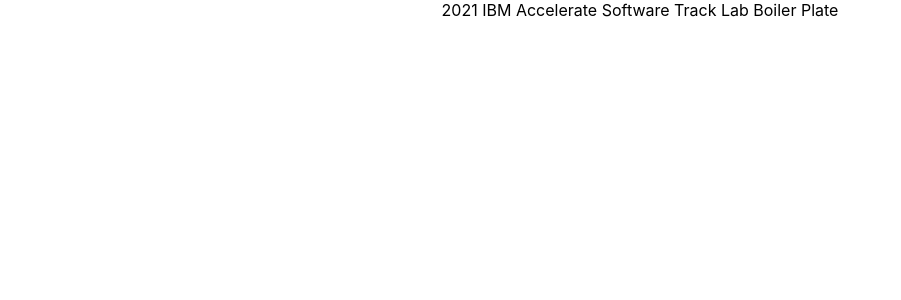
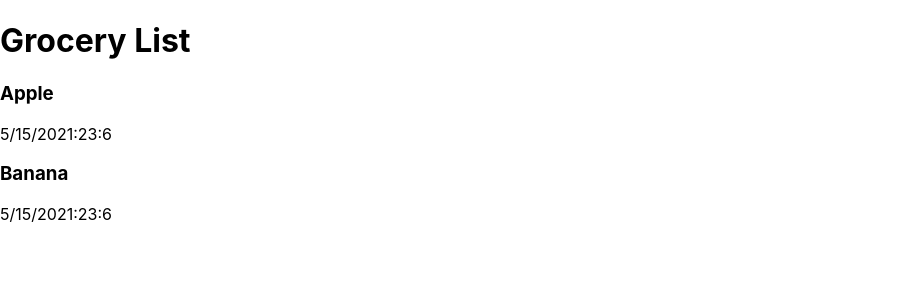
Before and after one commit to 2021-IBM-Accelerate-SW-Track/lab-1-team-19, a React (Create React App) app: page / in a window 1280 px wide. Shown: the top 300 px of the page, without its empty margins (0-901 px from the left). Built offline with nearby package versions, Linux system fonts and the light colour scheme.

Commit message:
Added item/list components

```diff
--- a/package.json
+++ b/package.json
@@ -7,6 +7,7 @@
     "@testing-library/jest-dom": "^5.12.0",
     "@testing-library/react": "^11.2.6",
     "@testing-library/user-event": "^12.8.3",
+    "node": "^16.3.0",
     "react": "^17.0.2",
     "react-dom": "^17.0.2",
     "react-scripts": "4.0.3",
--- a/src/App.js
+++ b/src/App.js
@@ -1,10 +1,34 @@
 import Header from "./component/header"
+import Items from "./component/Items"
+import { useState } from 'react'
+
 import './App.css';
 
 function App() {
+  let today = new Date();
+  const [items, setItems] = useState([
+		{
+			id: 1,
+			itemName: 'Apple',
+			date: today,
+			done:false,
+		},{
+			id: 2,
+			itemName: 'Banana',
+			date: today,
+      done: false,
+    }
+
+	])
   return (
-    <div className="App">
-    <Header/>
+    <div className="container">
+      <Header />
+      {items.length>0 ? (
+        <Items items={items}/>
+
+      ) : (
+      'No Items :)'
+      )}
     </div>
   );
 }
--- /dev/null
+++ b/src/component/Item/Item.js
@@ -0,0 +1,31 @@
+/* Item Information:
+		item.itemName: text to go with item (string)
+		item.date: JS Date object to store date/time of submission (date)
+		item.id: unique id for each item in list (number)
+		item.done: whether or not item is completed (boolean)
+*/
+
+
+/*Can pass in item functions (finished/delete) up here*/
+const Item = ({ item }) => {
+	return (
+		/*If we want to do anything fancy with changing the item
+			color when the item is done, we can do it via this div.*/
+
+			/*Delete button goes somewhere in <h3> area maybe? With icon things?*/
+			/*Item done somewhere here too?*/
+		<div >
+			<h3>
+				{item.itemName}
+			</h3>
+
+			{/* Using date object to get information about time/date item added. */}
+			<p>
+				{item.date.getMonth()}/{item.date.getDate()}/{item.date.getFullYear()}:
+				{item.date.getHours()}:{item.date.getMinutes()}
+			</p>
+		</div>
+	)
+}
+
+export default Item
--- /dev/null
+++ b/src/component/Item/index.js
@@ -0,0 +1,3 @@
+import Item from "./Item"
+
+export default Item
--- /dev/null
+++ b/src/component/Items/Items.js
@@ -0,0 +1,13 @@
+import Item from '../Item'
+const Items = ({ items }) => {
+	return (
+		<>
+			{items.map((item) => (
+				<Item key = {item.id} item = {item}/>
+			))}
+
+		</>
+	)
+}
+
+export default Items
--- /dev/null
+++ b/src/component/Items/index.js
@@ -0,0 +1,3 @@
+import Items from "./Items"
+
+export default Items
--- a/src/component/header/header.js
+++ b/src/component/header/header.js
@@ -1,3 +1,23 @@
-export default function Header(){
-    return <div>2021 IBM Accelerate Software Track Lab Boiler Plate</div>
+import PropTypes from 'prop-types'
+
+const Header = ({ title }) => {
+
+	return (
+		<header className='header'>
+			<h1>{title}</h1>
+
+		</header>
+	)
 }
+
+Header.defaultProps = {
+
+  title: 'Grocery List',
+}
+
+export default Header
+
+Header.propTypes = {
+	title: PropTypes.string.isRequired,
+
+}
```
